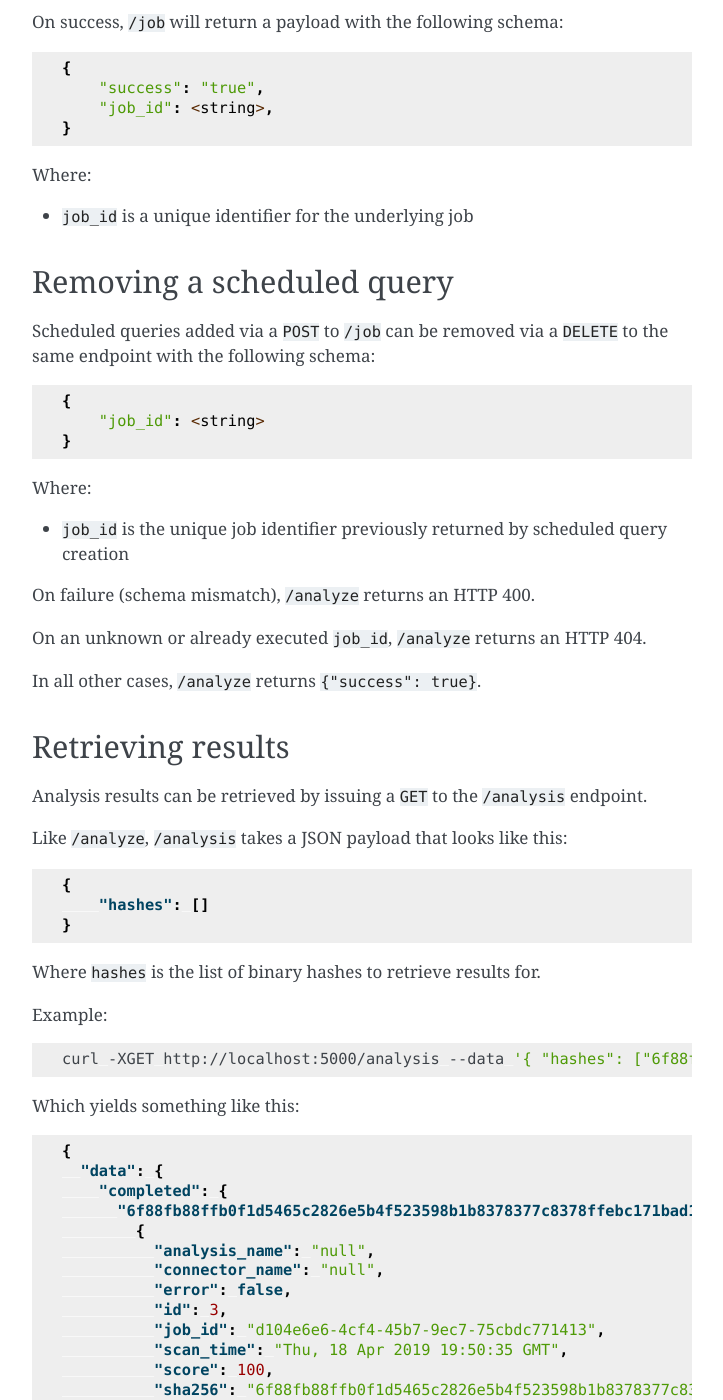
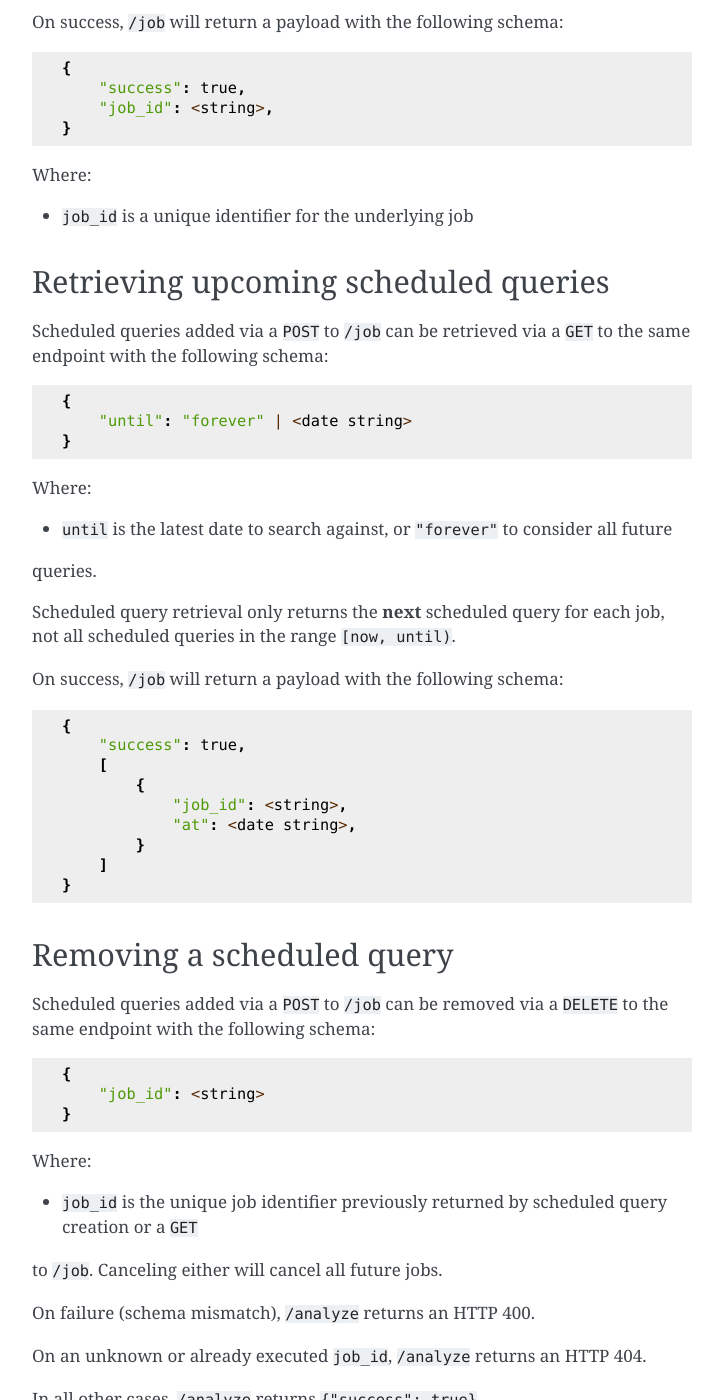
Before and after one commit to scoders/cb-psc-integration, a Sphinx documentation site: the page built from docs/source/rest-api.rst, in a window 1280 px wide and 1400 px high, scrolled down 1596 px. Shown: the whole window, without its empty margins (388-1111 px from the left). Built offline with Sphinx 7.4.7, drawn with Linux system fonts in a browser that asks for light colours; some of the changed text lies outside the part shown.

Commit message:
docs: Update REST API

```diff
--- a/docs/source/rest-api.rst
+++ b/docs/source/rest-api.rst
@@ -80,7 +80,7 @@ On success, ``/job`` will return a payload with the following schema:
 .. code-block::
 
     {
-        "success": "true",
+        "success": true,
         "job_id": <string>,
     }
 
@@ -88,6 +88,40 @@ On success, ``/job`` will return a payload with the following schema:
 Where:
 
 * ``job_id`` is a unique identifier for the underlying job
+
+Retrieving upcoming scheduled queries
+-------------------------------------
+
+Scheduled queries added via a ``POST`` to ``/job`` can be retrieved via a ``GET`` to the
+same endpoint with the following schema:
+
+.. code-block::
+
+    {
+        "until": "forever" | <date string>
+    }
+
+Where:
+
+* ``until`` is the latest date to search against, or ``"forever"`` to consider all future
+queries.
+
+Scheduled query retrieval only returns the **next** scheduled query for each job, not all
+scheduled queries in the range ``[now, until)``.
+
+On success, ``/job`` will return a payload with the following schema:
+
+.. code-block::
+
+    {
+        "success": true,
+        [
+            {
+                "job_id": <string>,
+                "at": <date string>,
+            }
+        ]
+    }
 
 Removing a scheduled query
 --------------------------
@@ -103,7 +137,8 @@ same endpoint with the following schema:
 
 Where:
 
-* ``job_id`` is the unique job identifier previously returned by scheduled query creation
+* ``job_id`` is the unique job identifier previously returned by scheduled query creation or a ``GET``
+to ``/job``. Canceling either will cancel all future jobs.
 
 On failure (schema mismatch), ``/analyze`` returns an HTTP 400.
 
```
